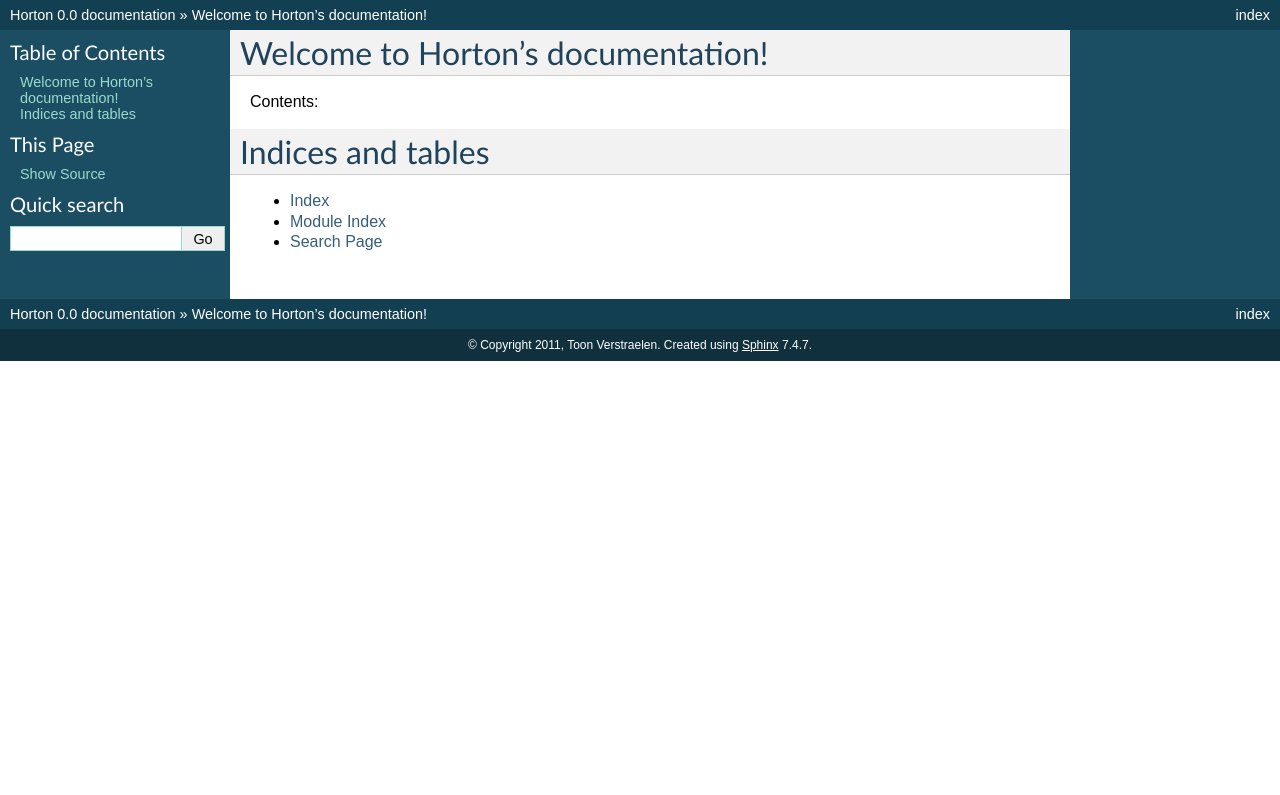
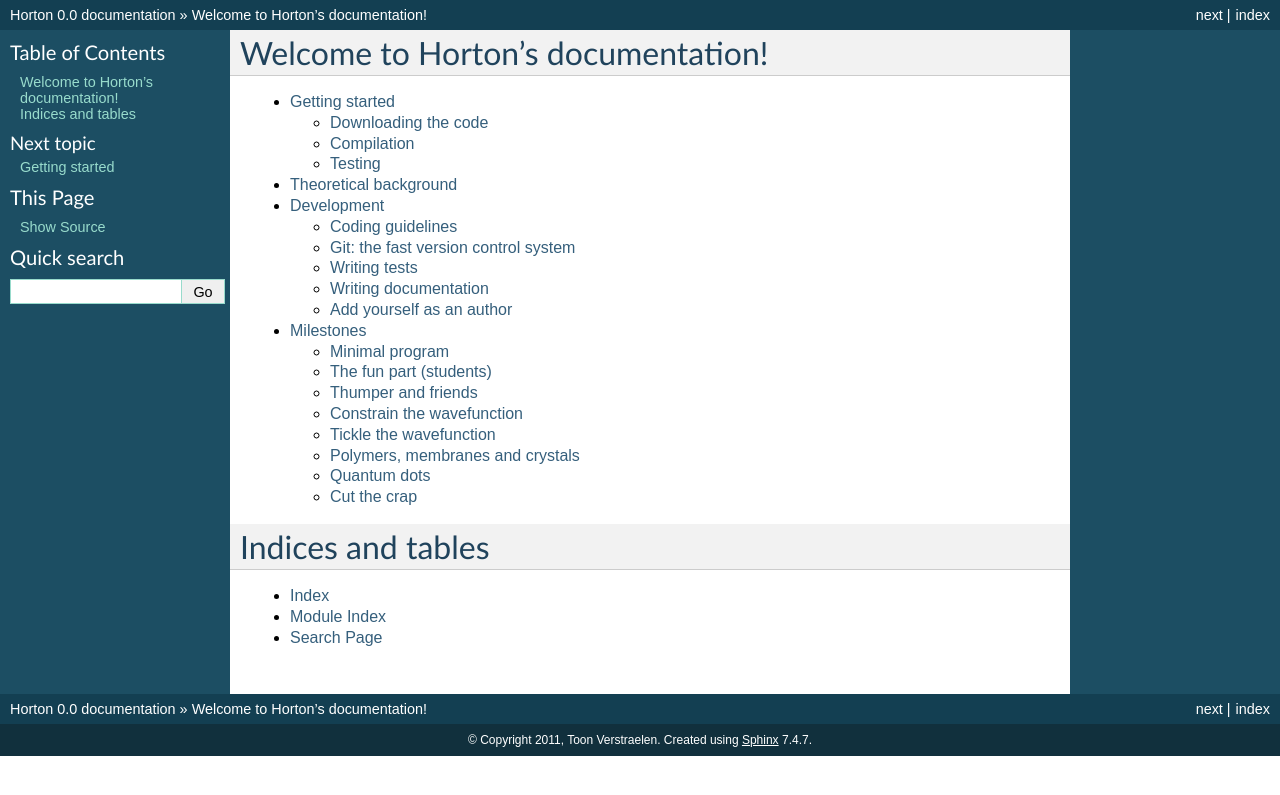
Before and after one commit to theochem/horton, a Sphinx documentation site: the page built from doc/index.rst, in a window 1280 px wide. Shown: the top 795 px of the page. Built offline with Sphinx 7.4.7, drawn with Linux system fonts in a browser that asks for light colours; formulas are drawn with MathJax 3; some of the changed lines change nothing that is shown.

Commit message:
Basic documentation: conventions and intentions.

```diff
--- /dev/null
+++ b/doc/development.rst
@@ -0,0 +1,365 @@
+Development
+###########
+
+This chapter discusses all the technology and conventions that make it fun to
+work on Horton with a small team, and to make sure things remain manageable
+as the code grows bigger and bigger.
+
+Coding guidelines
+=================
+
+Although the development of Horton is a rather informal business, it is not a
+bad idea to follow some guidelines to guarantee the quality of the program. It
+may feel a bit frustrating in the beginning, but it avoids a lot of frustration
+in the long run. These guidelines assume you are familiar with the revision
+system, with python in general, and know how to test to code. (vide infra)
+
+1. **Write validation routines for new pieces of code. Commit new code and tests
+   in one patch.**
+
+   Writing tests is difficult, but really necessary. Only fools believe they can
+   write bug-free code without testing. It always takes some creativity to
+   devise test routines, certainly in Horton. Some examples are given below, but
+   feel free to blur the lines. Just make sure a test does not take too long to
+   execute (i.e. not more than a second).
+
+   * Check whether a computational result is translational invariant.
+   * Compare energies from atomic computations with published results, or
+     results obtained with other (reliable) programs.
+   * Compare analytical derivatives with fees finite differences.
+   * Compare the output of a routine with a results derived on paper.
+
+   In most cases, it is sufficient to imagine what `could` go wrong if your new
+   code `would` be buggy.
+
+   *Important:* Avoid tests that just check the output of a routine with the output
+   from a previous version of the code. Such tests need to be redone each time
+   a bug is found in that routine.
+
+2. **Never commit a patch that breaks the tests.**
+
+   The purpose of the tests is to keep the program working as we add more
+   features. When a patch breaks previous tests, it is simply unacceptable.
+
+3. **Ask someone to review your patches before they go into the official master
+   branch.**
+
+   It is perfectly OK to work in your own branch and do there whatever you like.
+   It is also OK to upload these branches to the central repository, such that
+   others can see and review your code. As soon as one of your branches is
+   mature enough, use ``git rebase`` to apply your patches to the master branch.
+
+4. **When you find a bug, first write a test that fails because of the bug. Then
+   fix the bug. Commit both test and fix in one patch.**
+
+   This is a great way of fixing bugs and making tests. It also guarantees that
+   your bug will not be reintroduced in later versions accidentally.
+
+5. **Write lots of documentation, doc-strings and comments.**
+
+   Writing lots of comments is needed for obvious reasons. Doc-strings are a
+   rather Pythonic thing to do. More information about doc-strings can be found
+   here: http://todo. The documentation system is discussed below.
+
+6. **Write Python code in style.**
+
+   There is an extensive guide for decently formatting Python source code:
+   http://todo. The main purpose is to make the source code easier to read and
+   maintain. These are the basics:
+
+   * Never use tabs. Always use four spaces to indent code.
+   * Use CamelCase for class names. All other names are written in lower case,
+     with underscores to separate different words in a name.
+   * Separate top-level blocks in a module by two blank lines.
+   * Separate methods in a class with one blank line.
+   * Doc-strings also have a specific format:
+        1. A one-line summary, followed by a blank line.
+        2. Description of the arguments, followed by a blank line.
+        3. Description of the return value(s), followed by a blank line.
+           (optional)
+        4. Some extra paragraphs with detailed information. (optional)
+   * Use self-explaining names for classes, variables, functions, methods. Start
+     functions and methods with a verb.
+   * Never use ``from foo import *`` in a Horton module. Always specify what is
+     to be imported, or use the ``import foo`` or ``import foo as bar`` syntax.
+   * Avoid long lines, i.e. no longer than 80 characters. Use the line-wrapping
+     features in Python to break long lines into smaller ones.
+
+
+Git: the fast version control system
+====================================
+
+Because a few of us are new to version control systems (VCSs), I'll go through
+the basics. Although the commands below are specific for Git, most of the
+good practices are general and also apply to other VCSs such Bazaar
+or Mercurial. There are however a few old-fashioned systems such as CVS (and to
+some extent Subversion), that do not (or only poorly) support some of the
+guidelines below. Of all the VCs out there, Git is probably the most snappy, and
+definitely the most popular for new projects. Git is also the only widely
+adopted open-source VCS for the development of commercial software.
+
+The purpose of a VCS is to allow people to make modifications in the same
+program without messing things up. VCS software also makes life much easier for
+someone who has to merge different developments into one common source tree.
+With the help of a few good practices, it becomes even unnecessary to have a
+codemeister at all.
+
+
+Configuring Git
+---------------
+
+Put this in the file .gitconfig in your home directory::
+
+    [user]
+        name = Toon Verstraelen
+        email = Toon.Verstraelen@UGent.be
+
+    [color]
+        diff = always
+        status = always
+        interactive = always
+        branch = always
+
+    [branch "master"]
+        remote = origin
+        merge = master
+
+    [push]
+        default = matching
+
+
+Replace my name and email by your's. Add the following to your ``.bashrc``,
+and modify to your taste::
+
+    GITPS1='$(__git_ps1 ":%s")'
+    SILVER="\[\033[0;37m\]"
+    GRAY="\[\033[1;30m\]"
+    GREEN="\[\033[1;32m\]"
+    BLUE="\[\033[1;34m\]"
+    YELLOW="\[\033[1;33m\]"
+    RS="\[\033[00m\]"
+
+    export PROMPT_DIRTRIM=3
+    export PS1="${GREEN}\u@\h${RS} ${BLUE}\w${RS}${YELLOW}${GITPS1}${BLUE}>${RS} "
+
+The bash prompt shows will show what `branch` you are working on. It will become
+clear later what that means.
+
+
+Some terminology
+----------------
+
+Patch
+    A set of changes in the source code. These are typically recorded in a
+    `patch` file. Such a file specifies a set of lines that are removed and
+    a set of lines that are added.
+
+SHA1 hash
+    A `numerical` checksum of a given length in bytes (in this case 256) of
+    a much larger dataset. One tries to design hashing algorithms such that are
+    doing two things very well: (i) it is not possible to derive the original
+    data from a hash and (ii) a small change in the original data completely
+    changes the hash. The MD5 checksum is well known and often used from CD
+    images, but it is not great in terms of the above two hashing objectives.
+
+Commit (git specific)
+    A patch with a some extra information: author, timestamp, a SHA1 hash of the
+    code to which it applies, and some other things.
+
+Branch
+    A series of commits that describe the history of the source code.
+
+    In realistic projects, the source code history is not linear, but contains
+    many deviations from the `official branch` where people try to implement a
+    new feature. It is however useful to have only one official linear history.
+    We will show below how this can be done with git.
+
+Branch head
+    The last commit in a branch.
+
+
+Adding a feature
+----------------
+
+The steps below assume that you already have cloned the repository earlier. Only
+the basic work flow is discussed, so things may become more complicated.
+
+1. Switch to the master branch if needed::
+
+    toony@poony ~/.../horton:foo> git checkout master
+    toony@poony ~/.../horton:master>
+
+   The master branch is the official branch of Horton. Also make sure there
+   are no uncommitted changes in the source code before switching to the
+   master branch.
+
+2. Get the latest version of the official code::
+
+    toony@poony ~/.../horton:master> git pull
+
+3. Make a new branch::
+
+    toony@poony ~/.../horton:master> git checkout -b bar
+    toony@poony ~/.../horton:bar>
+
+   Only start changing the code and committing patches once you have changed
+   to a dedicated branch for the implementation of feature `bar`.
+
+4. Make some changes. When adding a new feature, also add tests for that
+   feature. (The more tests, the better.)
+
+5. Review your changes with ``git diff``. Make sure there are no trailing spaces
+   or trailing blank lines. These can be removed with the ``cleancode.sh``
+   script.
+
+6. Review the changed/new files with ``git status``
+
+7. Select the files/changes that will be committed with ``git add``. There are
+   two ways to do this:
+
+   * Add all changes in certain files::
+
+        toony@poony ~/.../horton:bar> git add horton/file1.py horton/file2.py ...
+
+   * Interactively go through the changes in all/some files::
+
+        toony@poony ~/.../horton:bar> git add -p [horton/file1.py horton/file2.py ...]
+
+8. Commit the selected files to your working branch::
+
+    toony@poony ~/.../horton:bar> git commit -m 'Short description'
+
+After adding a few commits, testing them thoroughly and having them reviewed by
+a peer, you may want to transfer your commits from your working branch ``bar``
+to the master branch. This is done as follows:
+
+1. Switch to the master branch::
+
+    toony@poony ~/.../horton:bar> git checkout master
+    toony@poony ~/.../horton:master>
+
+2. Get the latest version of the official code::
+
+    toony@poony ~/.../horton:master> git pull
+
+3. Switch to your working branch::
+
+    toony@poony ~/.../horton:master> git checkout bar
+    toony@poony ~/.../horton:bar>
+
+4. `Rebase` your commits on top of the latest master branch::
+
+    toony@poony ~/.../horton:bar> git rebase master
+
+    This command will try to apply the patches from your working branch to the
+    master branch. It may happen that others have changed the official version
+    such that your patches do no longer simply apply. When that is the case,
+    the ``git rebase`` script will interrupt and tell you what to do.
+
+5. Run all tests again once the rebase procedure is completed.
+
+8. Upload the commits::
+
+    toony@poony ~/.../horton:bar> git push origin bar:master
+
+   This may fail when someone has uploaded yet a few more patches in the
+   meantime. Start again at step 1 to update your patches.
+
+
+Git shortcuts
+-------------
+
+The above procedures are rather lengthly, and for small changes there are
+shortcuts that are more convenient.
+
+1. One may commit all changed files (not new ones) without adding them first::
+
+    git commit -a -m 'Short description'
+
+2. One does not have to switch to a working branch to commit a few patches. This
+   can also be done in the master branch with less commands:
+
+   a. Get the latest official patches (in the master branch)::
+
+        toony@poony ~/.../horton:master> git pull
+
+   b. Make some changes, test and commit::
+
+        toony@poony ~/.../horton:master> git commit -a -m 'Short description'
+
+   c. Do a combined rebase and pull::
+
+        toony@poony ~/.../horton:master> git pull --rebase
+
+      If someone has added patches to the master branch in the meantime, this
+      will download then and run the rebase command with your patches.
+
+   d. Upload your commits::
+
+        toony@poony ~/.../horton:master> git push
+
+   The downside of this approach is that one may accidentally make merges if
+   one does not carefully follow the instructions. Merges make the history
+   of the master branch non-linear, which is messy and hard to follow.
+
+
+Writing tests
+=============
+
+Horton uses the Nosetests program to run all validation routines. Use one of the
+existing tests as an example, or go through the Nosetests documentation to learn
+how to write tests from scratch.
+
+All tests in Horton are located in the directory ``horton/test``. All module
+files containing tests have a filename that starts with ``test_``. In these
+modules, all functions with a name that starts with ``test_`` are picked up
+by Nosetests. Tests that do not follow this convention, are simply ignored.
+
+The tests are run as follows (including preparation steps):
+
+        toony@poony ~/.../horton:master> ./cleanfiles.sh
+        toony@poony ~/.../horton:master> ./setup.py build_ext -i
+        toony@poony ~/.../horton:master> nosetests -v
+
+There are some cases where the first two commands are not needed. You will
+figure out eventually.
+
+
+Writing documentation
+=====================
+
+All the documentation is located in the ``doc`` directory. We use the Sphinx
+formatting engine to compile the `documentation source code` into fancy
+formatted HTML or PDF. Sphinx can be found here: http://todo
+
+The source files have the extension ``.rst``, and are written in the
+RestructuredText (RST) format. (http://todo) RST in some sense comparable to
+latex, but more intuitive to use. It also has some specific advantages for
+documenting software.
+
+All ``.rst``-files are part of the source tree, just like the actual source
+code. Git is also used to keep track of changes in the documentation.
+
+There is a makefile to generate the documentation based in the source code::
+
+    toony@poony ~/.../horton:master> cd doc
+    toony@poony ~/.../horton/doc:master> make html
+    toony@poony ~/.../horton/doc:master> make pdf
+
+
+Add yourself as an author
+=========================
+
+The authors of Horton are listed in a few places. This matters for the open
+source license. (In the long run, it would be better to have a small consortium
+that can hold the copyrights, but it is too early for that.)
+
+If you are going to write source code, update the source headers and commit a
+patch as follows:
+
+1. Edit HEADER and add your name and email
+2. Run the script ``./updateheaders.py``
+3. ``git commit -a -m 'Hello horton source code!'
+
+If you are going to write documentation, update the file ``doc/conf.py`` and
+commit that change. There is no need to run some update script.
--- /dev/null
+++ b/doc/getting_started.rst
@@ -0,0 +1,74 @@
+Getting started
+###############
+
+Downloading the code
+====================
+
+In order to get the latest version of the source code, and to upload your own
+changes, you need to work with git. Git is a version control system that
+makes life easy when a group of people are working on a common source code. It
+also makes sense to use it for personal projects. All information about git
+(including downloads and tutorials) can be found here: http://git-scm.com/. The
+official git URL of Horton is:
+
+    git://todo
+
+In order to `clone` the official Horton repository, run this command::
+
+    git clone git://todo
+
+The version history can be updated with the latest patches with the following
+command::
+
+    git pull
+
+
+Compilation
+===========
+
+In order to `compile` the Horton C-extension and documentation, one needs to
+install relatively recent versions of the following programs/libraries:
+
+* Python < 3.0: http://www.python.org/ (also install `development files`)
+* Numpy > 1.0: http://www.scipy.org/
+* Cython > (todo): http://www.cython.org/
+* Sphinx > 1.0: http://sphinx.pocoo.org/
+
+One may either do a regular installation in the home directory, or an in-pace
+build in the source tree.
+
+The **regular build/install** is as done follows::
+
+    ./setup.py install --home=~
+
+This will put a `compiled` version of Horton in the ``build`` directory. Then a
+copy of this directory is placed under ``~/lib/python``. Configure your
+environment variables (e.g. modify .bashrc) such that
+``$PYTHONPATH=$HOME/lib/python``.
+
+The **in-place build** is useful for testing purposes, and is done as follows::
+
+    ./setup.py build_ext -i
+
+The documentation is compiled and viewed as follows::
+
+    cd doc
+    make html
+    make pdf
+    firefox _build/html/index.html
+
+
+Testing
+=======
+
+A bunch of validation routines are included in Horton. To run these tests, one
+must install the nosetests python package. It can be found here:
+
+http://somethingaboutorange.com/mrl/projects/nose/0.11.2/
+
+Once this python package is installed, perform an **in-place build** and run
+the following in the root of the source tree::
+
+    nosetests -v
+
+If all runs well, the screen output should end with 'OK'.
--- a/doc/index.rst
+++ b/doc/index.rst
@@ -1,18 +1,16 @@
-.. Horton documentation master file, created by
-   sphinx-quickstart on Sun Jul 17 11:14:50 2011.
-   You can adapt this file completely to your liking, but it should at least
-   contain the root `toctree` directive.
-
 Welcome to Horton's documentation!
-==================================
-
-Contents:
+##################################
 
 .. toctree::
    :maxdepth: 2
 
+   getting_started
+   theory
+   development
+   milestones
+
 Indices and tables
-==================
+##################
 
 * :ref:`genindex`
 * :ref:`modindex`
--- /dev/null
+++ b/doc/milestones.rst
@@ -0,0 +1,116 @@
+Milestones
+##########
+
+This is a formal version of our wish list, grouped into reasonable chunks that
+belong together. I probably forgot a bunch of items, so feel free to add
+stuff. Ideally we'd implement the most fancy features first, as they will
+lead to good papers. Anyway, the minimal program is a milestone that needs to
+be done first.
+
+
+Minimal program
+===============
+
+Basic HF/STO-3G single-point computation on small molecules. We will need the
+following components for this to work:
+
+1. Basis set parser (e.g. Gaussian 94 format)
+
+2. Compact array representation of the basis set
+
+3. Abstraction layer for large matrices and operations on these objects. This
+   is crucial to make the program fast. We have to keep the following in mind.
+
+   * Allocation of a big matrix can never happen accidentally. One must call
+     allocate or copy routines to make new matrices.
+
+   * Support all kinds of in-place operations.
+
+   * Allocation should only happen prior to an actual computations,
+     deallocation only in the end. This may seen trivial, but in Python
+     allocation/deallocation is done automatically. This is fine for small
+     stuff, but not for big arrays.
+
+   * Most matrices are triangular, so we can use that to reduce the memory
+     footprint.
+
+   * In the long run, this part is going to be replaced with a
+     sparse-matrix module. The rest of the code should not be affected by
+     switching to sparse-matrix code.
+
+4. Gaussian integral routines. We'll probably borrow some from PyQuante to get
+   started.
+
+5. Matrix element routines: use basis set structure and Gaussian integral
+   routines. We need these to compute the derivatives of the total Lagrangian
+   towards the density matrix elements. Expectation values of the
+   corresponding operators can be evaluated simultaneously. The following
+   operators are needed.
+
+   * Overlap
+   * Kinetic energy
+   * Hartree & Exchange
+
+6. Hamiltonian-core guess.
+
+7. A Constrained minimizer.
+
+The Python/C wrapping will be done with Cython. The Python/Fortran wrapping
+will be done with Fwrap.
+
+
+The fun part (students)
+=======================
+
+Add more features to make the program more fun:
+
+1. Support a bunch of basis sets
+
+2. Add support for LDA. For this we need to implement Becke's integration
+   scheme and good spherical integration routines.
+
+3. Implement some more functionals: XXX.
+
+We will need to add a lot of testing here, just to make sure the program works
+like it should.
+
+
+Thumper and friends
+===================
+
+Computation of nuclear forces. Include Sandra's optimizer.
+
+
+Constrain the wavefunction
+==========================
+
+Arbitrary constraints (atomic charge, bond orders, ...) during the wavefunction
+optimization.
+
+
+Tickle the wavefunction
+=======================
+
+Response of the wavefunction to perturbations. This has several applications:
+
+1. Vibrational frequencies.
+2. Polarizability.
+3. Softness matrix.
+4. ...
+
+Polymers, membranes and crystals
+================================
+
+1D, 2D and 3D periodic boundary conditions.
+
+
+Quantum dots
+============
+
+Non-uniform Gaussian basis functions.
+
+
+Cut the crap
+============
+
+Decent partitioning schemes.
--- /dev/null
+++ b/doc/theory.rst
@@ -0,0 +1,2 @@
+Theoretical background
+######################
```
